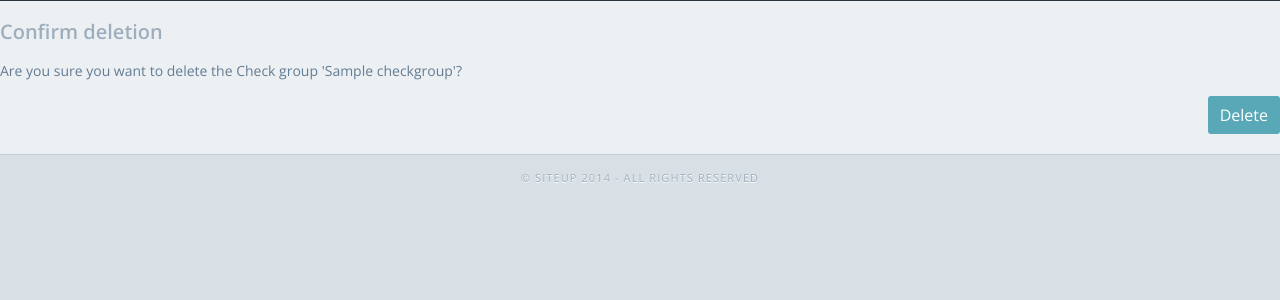
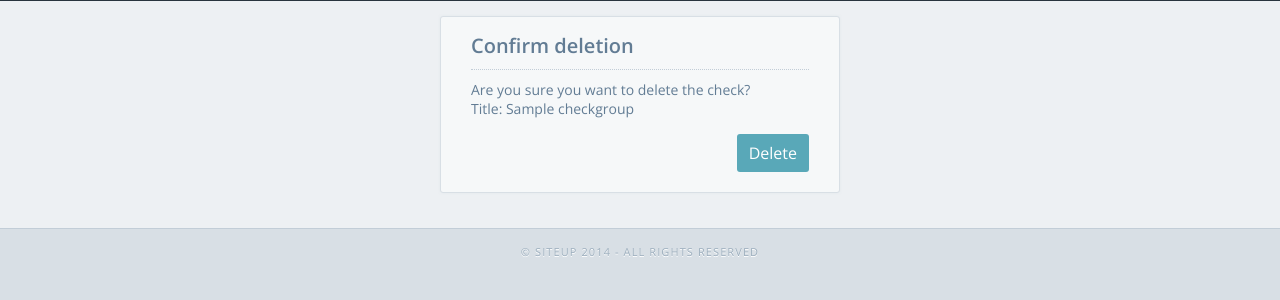
Before and after one commit to JoseTomasTocino/SiteUp, a Django app: page /groups/delete/1 in a window 1280 px wide. Shown: the part 83-383 px from the top of the page. Run offline with Django 3.2, Linux system fonts and the light colour scheme; a user stored in the database is signed in; tables that the repository leaves empty hold one stand-in row (values such as "Sample post"); parts of the project's set-up code (start-up, migrations or seed data) failed here and were passed over; some libraries are stand-ins or nearby versions.

Commit message:
Fixed form in generic confirm page

```diff
--- a/web/siteup_frontend/templates/generic_confirm.html
+++ b/web/siteup_frontend/templates/generic_confirm.html
@@ -2,10 +2,12 @@
 {% load i18n %}
 
 {% block content %}
-<div class="form">
-    <h2>
-        {% trans "Confirm deletion" %}
-    </h2>
+<div class="block narrow simple">
+    <header>
+        <h2>
+            {% trans "Confirm deletion" %}
+        </h2>
+    </header>
 
     <form action="" method="POST">
         {% csrf_token %}
@@ -14,8 +16,10 @@
 
         <div class="info">
         {% blocktrans %}
-            Are you sure you want to delete the {{ object }}?
+            Are you sure you want to delete the check?
         {% endblocktrans %}
+        <br>
+        {% trans "Title" %}: {{ object.title }}
         </div>
 
         <fieldset class="actions">
```
